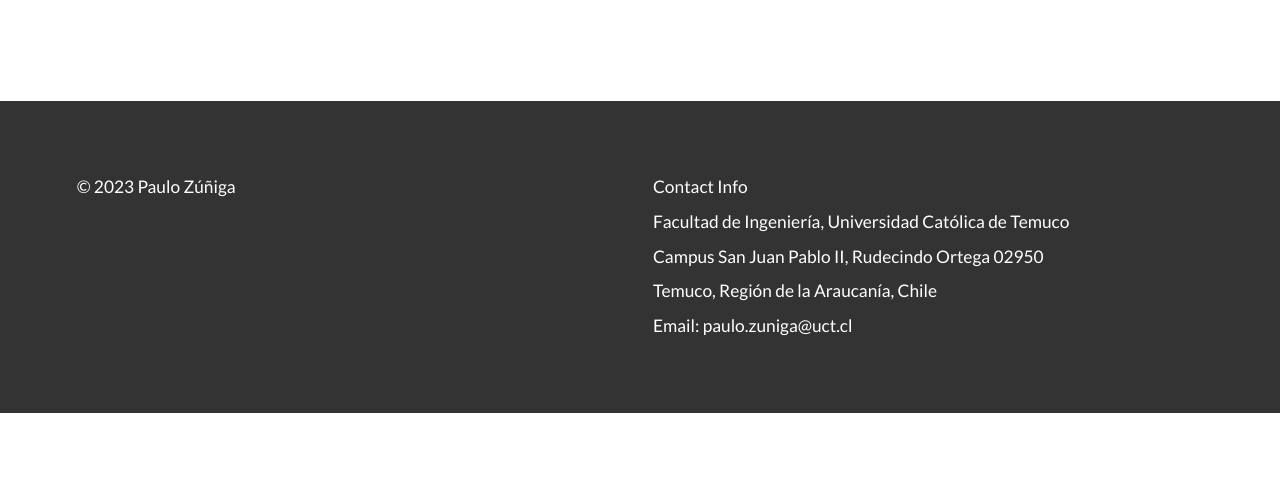
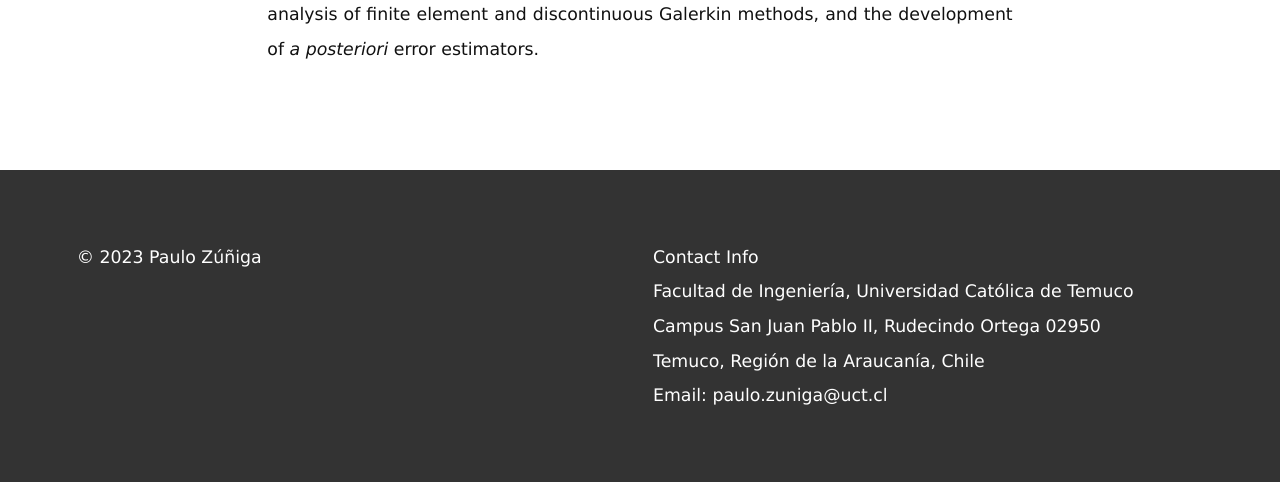
Before and after one commit to pzunigao/pzunigao.github.io, a plain HTML site: page index.html in a window 1280 px wide. Shown: the part 730-1212 px from the top of the page. Before the commit the page ends 1143 px from the top, so only its background shows below. Drawn offline with Linux system fonts and the light colour scheme; a web font is replaced by a local one.

Commit message:
Update main.css

```diff
--- a/assets/css/main.css
+++ b/assets/css/main.css
@@ -1589,7 +1589,7 @@
 	}
 
 	body, input, select, textarea {
-		font-family: "Lato", sans-serif;
+		font-family: Verdana, Arial, sans-serif; /*"Lato", sans-serif;*/
 		font-size: 14pt;
 		font-weight: normal;
 		line-height: 2;
```
